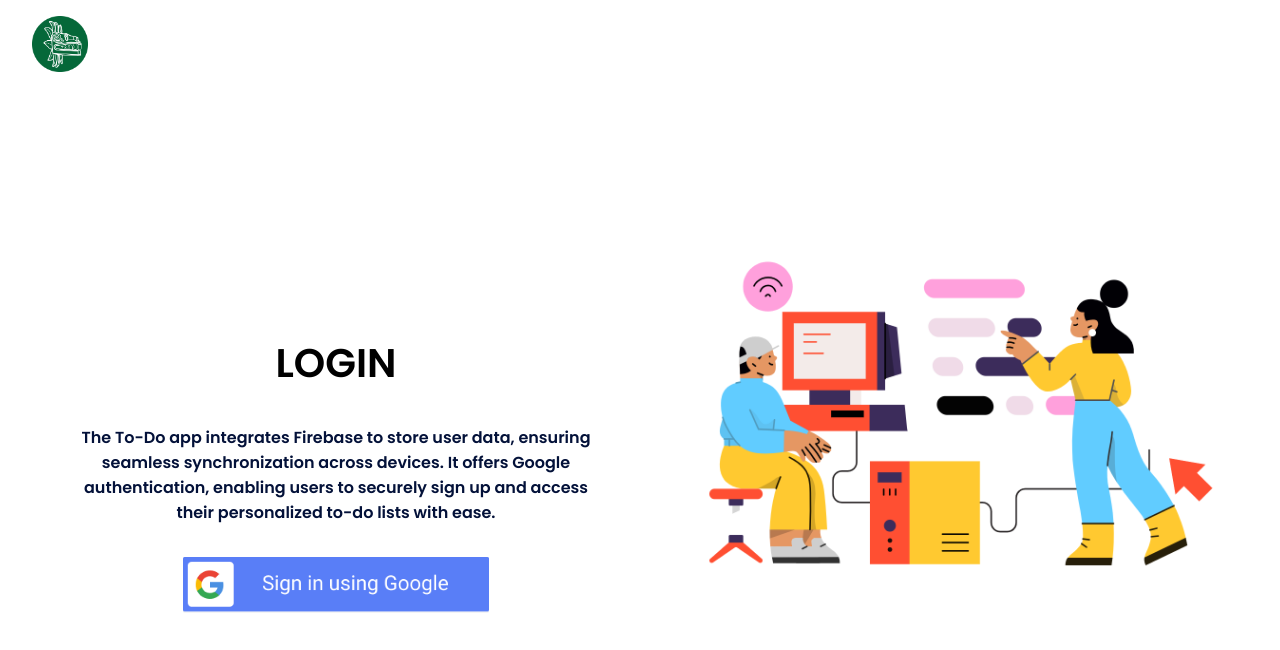
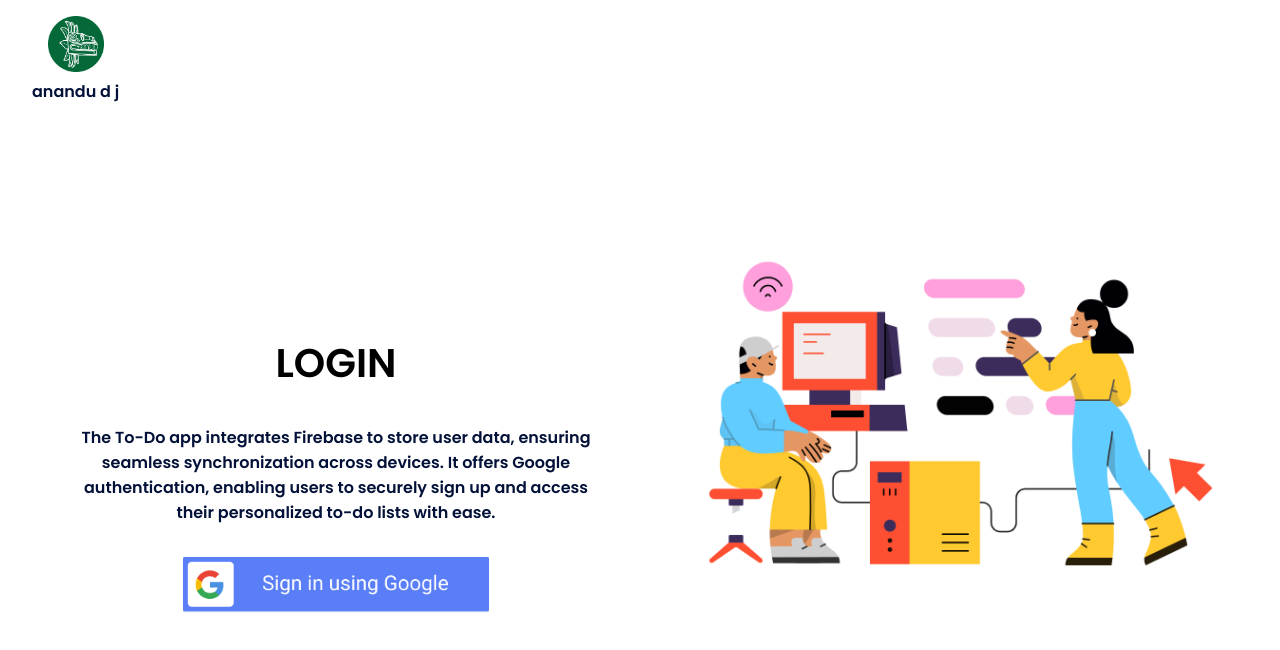
Before and after one commit to anandjayan/todo-anandu-growth, a React (Vite) app: page / in a window 1280 px wide. Shown: the top 650 px of the page. Built offline with nearby package versions, Linux system fonts and the light colour scheme.

Commit message:
final 2.0

```diff
--- a/src/components/Home/Home.jsx
+++ b/src/components/Home/Home.jsx
@@ -157,6 +157,7 @@ const Home = () => {
     <div className='hero'>
       <nav className='navbar'>
          <img src="src\assets\logoimg.png" alt="logo" className='logo' />
+
          <div className='logout'>
 
             <p>Hello {user?.displayName} !</p>
--- a/src/components/signup/Signup.jsx
+++ b/src/components/signup/Signup.jsx
@@ -34,7 +34,7 @@ const Signup = () => {
         <div className="left">
           <nav className='lefttop'>
             <img src="src\assets\logoimg.png" alt="logo" />
-
+            <p>anandu d j</p>
           </nav>
           <div className='leftbottom'>
             <h1>LOGIN</h1>
```
